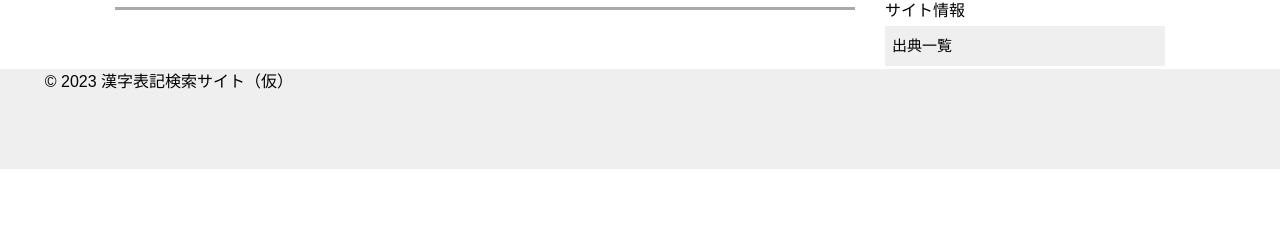
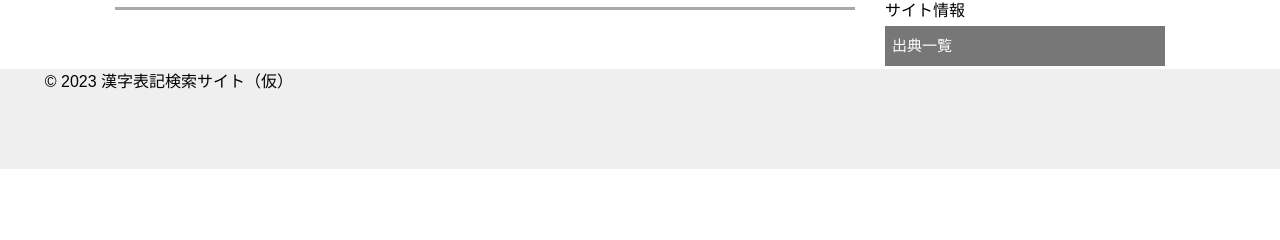
Before and after one commit to Moctai/kanjiproject, a Django app: template kanjiapp/templates/tags.html in a window 1280 px wide, with the pointer over the restyled element. Shown: the part 230-470 px from the top of the page. Run offline with Django 4.2, Linux system fonts and the light colour scheme; the template is opened without the code that fills it, so the values that code supplies are empty.

Commit message:
style.css

```diff
--- a/kanjiapp/static/css/style.css
+++ b/kanjiapp/static/css/style.css
@@ -114,6 +114,11 @@ select {
     font-size: 15px;
     color: #000;
     text-decoration: none;
+}
+
+.menu_list li a:hover {
+    background-color: #777;
+    color: #FFF;
 }
 
 .menu_list_rand {
```
